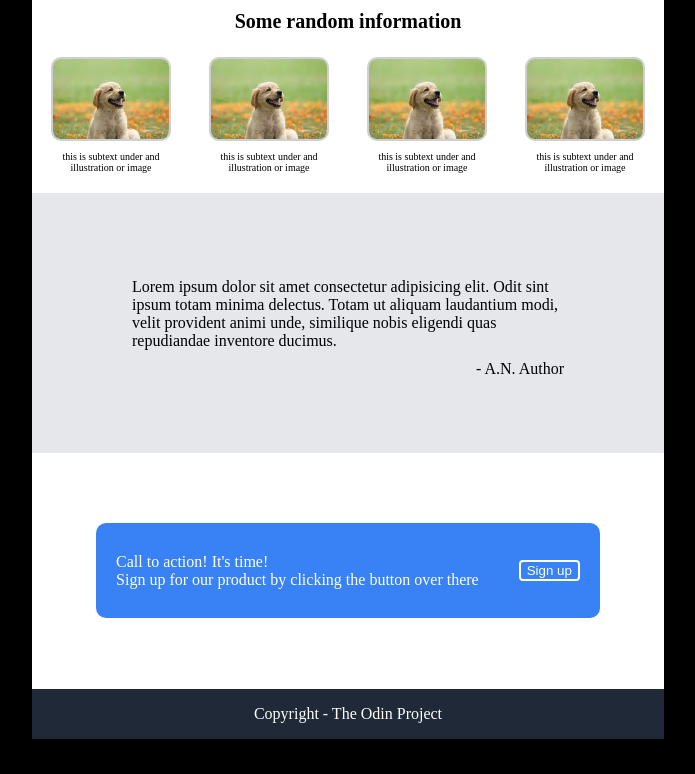
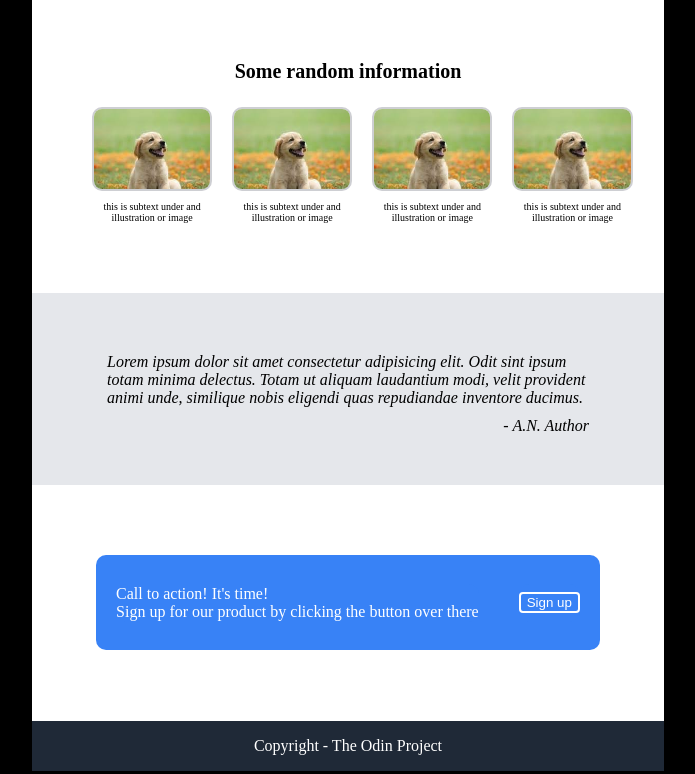
Before and after one commit to hudsonspooner1/LandingPage, a plain HTML site: page index.html in a window 1280 px wide. Shown: the part 279-1053 px from the top of the page, without its empty margins (292-987 px from the left). Before the commit the page ends 1026 px from the top, so only its background shows below. Drawn offline with Linux system fonts and the light colour scheme.

Commit message:
final touches to styling. Project is finished

```diff
--- a/style.css
+++ b/style.css
@@ -80,6 +80,9 @@ body {
 .second {
     flex-direction: column;
     justify-content: space-around;
+    padding: 50px;
+
+
 }
 
 .second img {
@@ -107,10 +110,12 @@ body {
     padding: 20px;
     flex-direction: column;
     background-color: #E5E7Eb;
-    padding-left: 100px;
-    padding-right: 100px;
-    padding-top: 75px;
-    padding-bottom: 75px;
+    padding-left: 75px;
+    padding-right: 75px;
+    padding-top: 50px;
+    padding-bottom: 50px;
+    font-weight: 100;
+    font-style: italic;
 }
 
 .third p {
```
